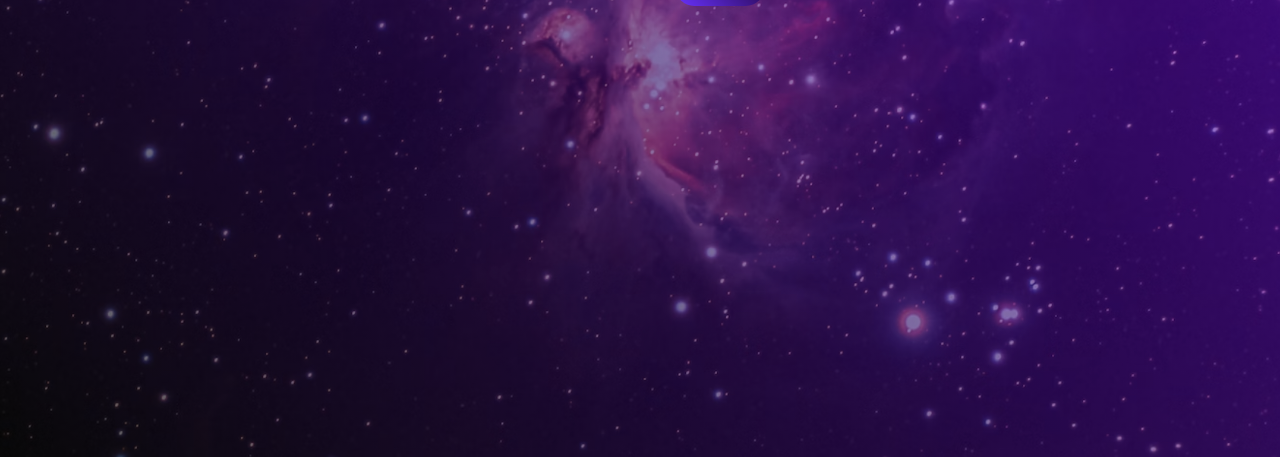
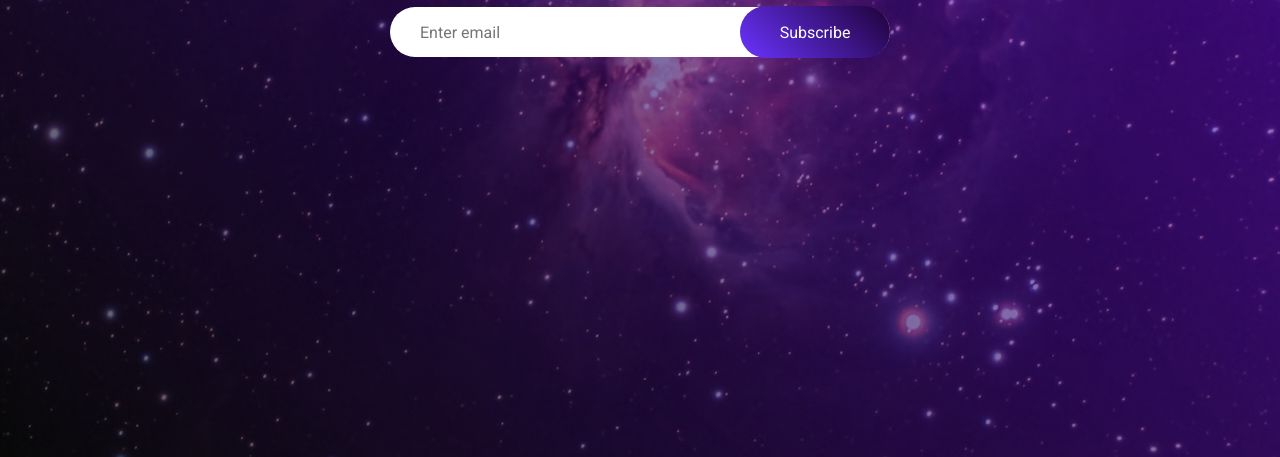
Before and after one commit to fmfahath/coming_soon_page, a plain HTML site: page index.html in a window 1280 px wide. Shown: the part 343-800 px from the top of the page. Drawn offline with Linux system fonts and the light colour scheme.

Commit message:
email input / subcribe btn : css

```diff
--- a/css/main.css
+++ b/css/main.css
@@ -53,5 +53,40 @@ nav{
 }
 
 .content h1 span{
-    font-weight: 900;
+    font-weight: 700;
 }
+
+form{
+    width: 50%;
+    max-width: 500px;
+    height: 50px;
+    background: #fff;
+    margin: auto;
+    display: flex;
+    /* justify-content: center; */
+    align-items: center;
+    border-radius: 40px;
+    margin-top: 40px;
+    margin-bottom: 20px;
+}
+
+form input{
+    flex: 1;
+    height: 50px;
+    padding: 20px 30px;
+    background: transparent;
+    border: 0;
+    outline: 0;
+    font-size: 16px;
+}
+
+form .btn{
+    padding: 0;
+    width: 150px;
+    height: 52px;
+    border-radius: 31px;
+}
+
+form input::placeholder{
+    /* font-size: 16px; */
+}
--- a/index.html
+++ b/index.html
@@ -16,8 +16,8 @@
        <div class="content">
             <h1>Our website is <span>coming soon..</span></h1>
             <form >
-                <input type="email" placeholder="Enter your email" required>
-                <button type="submit" class="btn">Submit</button>
+                <input type="email" placeholder="Enter email" required>
+                <button type="submit" class="btn">Subscribe</button>
             </form>
        </div>
     </div>
```
